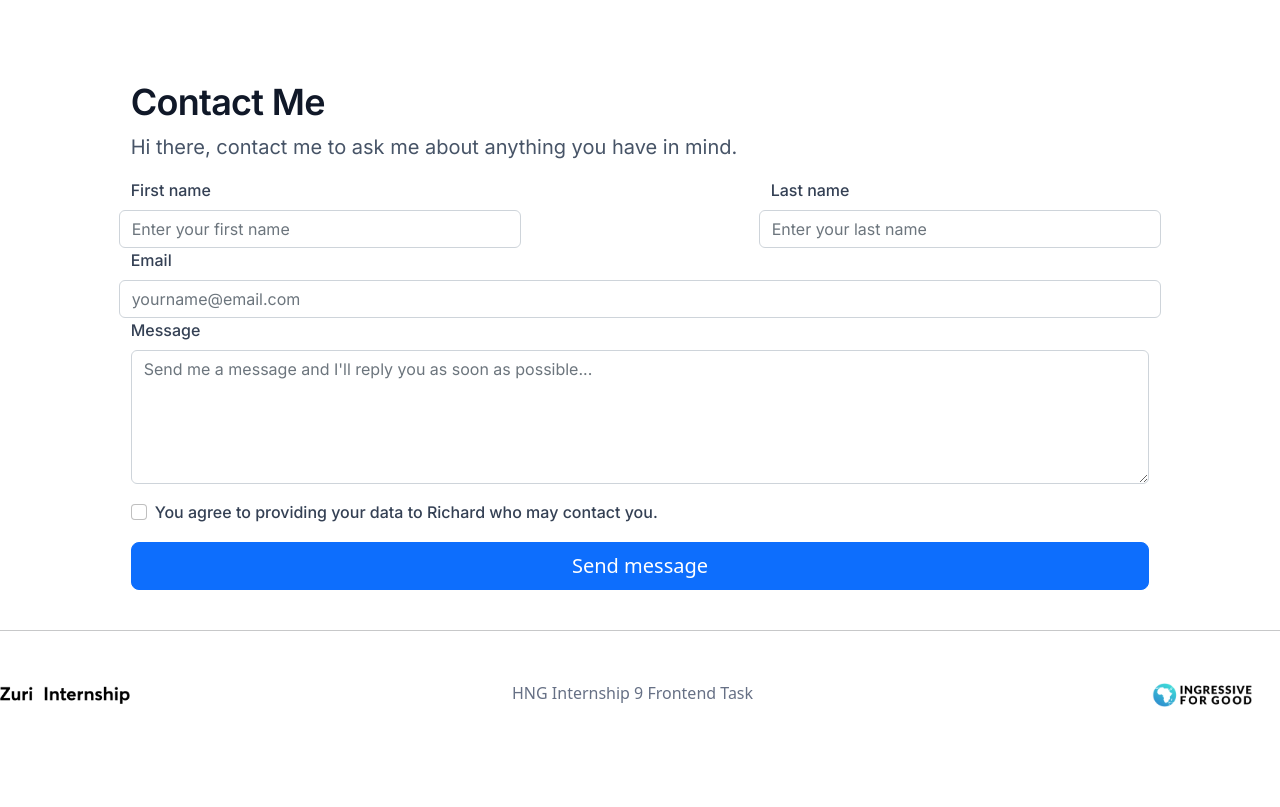
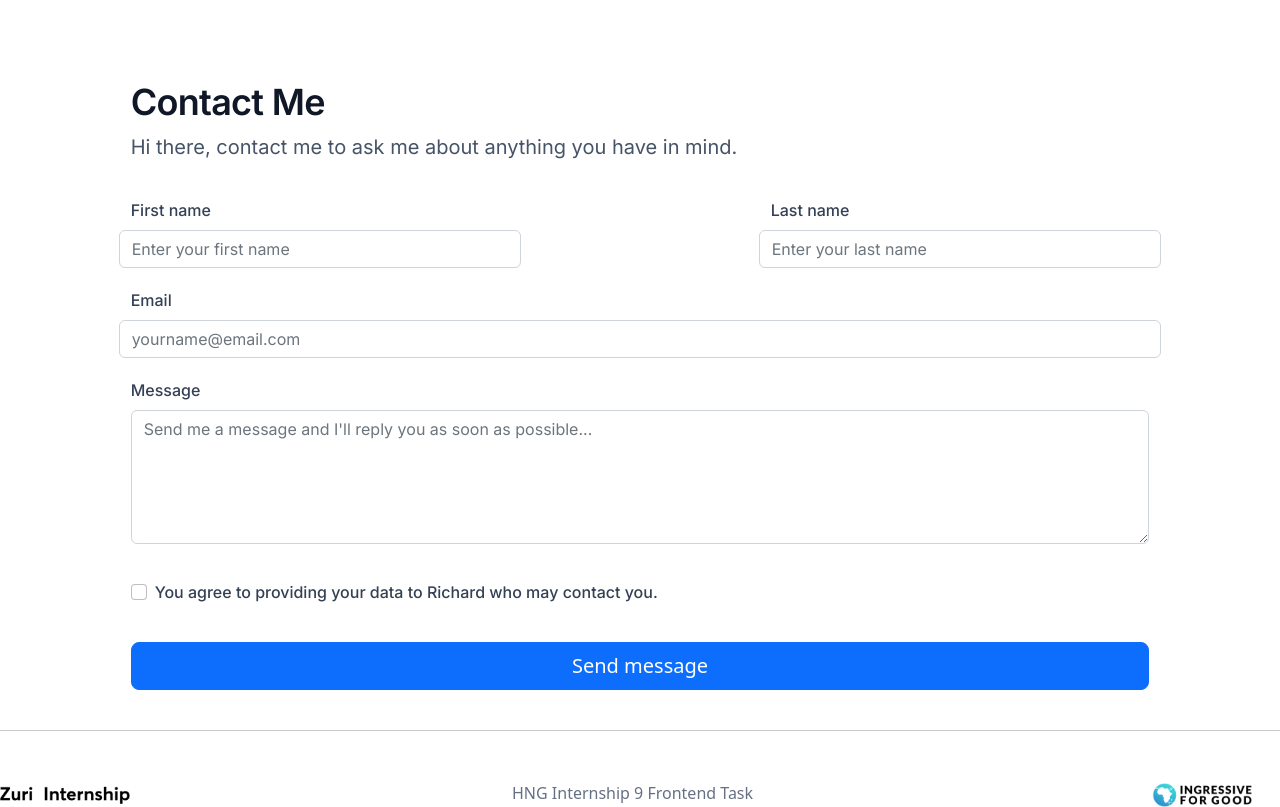
Before and after one commit to Richardjackson-web/linktree-profile, a React (Create React App) app: page /contact in a window 1280 px wide. Built offline with nearby package versions, Linux system fonts and the light colour scheme.

Commit message:
fixes: I made another round of fixes  to the code

```diff
--- a/src/Pages/Contact/Contact.css
+++ b/src/Pages/Contact/Contact.css
@@ -62,3 +62,8 @@ color: #fff;
         font-size: 38px;
     }
 }
+@media screen and (min-width:770px) {
+   .first, .last, .email, .message, .check, .but{
+        margin-top: 20px;
+    }
+}
```
